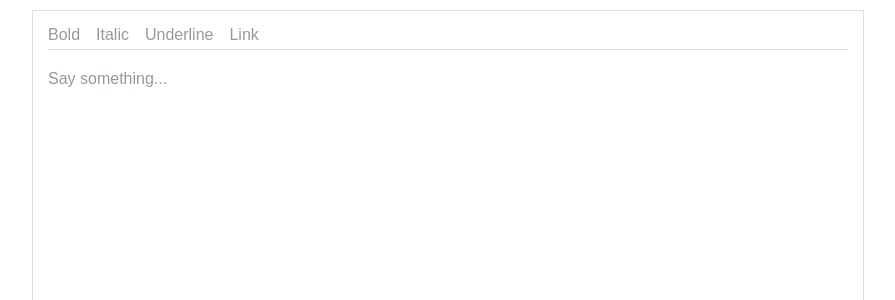
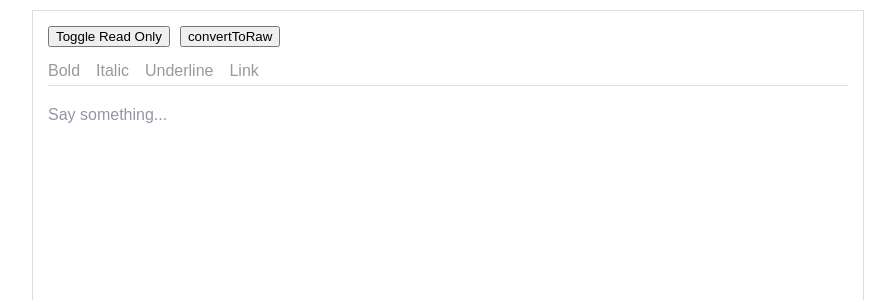
Before and after one commit to noiron/react-draft-editor, a React (Create React App) app: page / in a window 1280 px wide. Shown: the top 300 px of the page, without its empty margins (192-1087 px from the left). Built offline with nearby package versions, Linux system fonts and the light colour scheme.

Commit message:
add a default link entity to your selection

```diff
--- /dev/null
+++ b/src/components/Link.js
@@ -0,0 +1,11 @@
+import React from 'react';
+
+const Link = props => {
+    const { url } = props.contentState.getEntity(props.entityKey).getData();
+
+    return (
+        <a href={url}>{props.children}</a>
+    )
+}
+
+export default Link;
--- a/src/components/MyEditor.css
+++ b/src/components/MyEditor.css
@@ -31,3 +31,7 @@
   margin: 0 -15px -15px;
   padding: 15px;
 }
+
+.debug-button {
+    margin: 0 10px 15px 0;
+}
--- a/src/components/MyEditor.js
+++ b/src/components/MyEditor.js
@@ -1,6 +1,7 @@
 import React from 'react';
-import { Editor, EditorState, RichUtils } from 'draft-js';
+import { Editor, EditorState, RichUtils, convertToRaw, CompositeDecorator } from 'draft-js';
 import Toolbar from './Toolbar';
+import Link from './Link';
 
 import 'draft-js/dist/Draft.css';
 import './MyEditor.css';
@@ -8,8 +9,10 @@ import './MyEditor.css';
 class MyEditor extends React.Component {
     constructor(props) {
         super(props);
+
         this.state = {
-            editorState: EditorState.createEmpty()
+            editorState: EditorState.createEmpty(),
+            readOnly: false
         };
         this.onChange = editorState => this.setState({ editorState });
         this.focus = () => this.refs.editor.focus();
@@ -18,6 +21,18 @@ class MyEditor extends React.Component {
     toggleInlineStyle = inlineStyle => {
         this.onChange(
             RichUtils.toggleInlineStyle(this.state.editorState, inlineStyle)
+        );
+    }
+
+    toggleReadOnly = () => {
+        this.setState({
+            readOnly: !this.state.readOnly
+        })
+    }
+
+    contentConvertToRaw = () => {
+        console.log(
+            convertToRaw(this.state.editorState.getCurrentContent())
         );
     }
 
@@ -30,15 +45,51 @@ class MyEditor extends React.Component {
         return false;
     }
 
+    // 给选中的文字加上默认的链接 www.github.com
+    addLink = (e) => {
+        e.preventDefault();
+        const { editorState } = this.state;
+        const contentState = editorState.getCurrentContent();
+
+        const url = 'https://www.github.com';
+        // 在 ContentState 中创建一个 LINK entity
+        const contentStateWithEntity = contentState.createEntity(
+            'LINK',
+            'MUTABLE',
+            { url }
+        );
+
+        const entityKey = contentStateWithEntity.getLastCreatedEntityKey();
+        const newEditorState = EditorState.set(editorState, {
+            currentContent: contentStateWithEntity
+        });
+
+        this.setState({
+            editorState: RichUtils.toggleLink(
+                newEditorState,
+                newEditorState.getSelection(),
+                entityKey
+            )
+        });
+    }
+
     render() {
         const { editorState } = this.state;
         let className = 'Editor-editor';
 
         return (
             <div className="Editor-root">
+                <button onClick={this.toggleReadOnly} className="debug-button">
+                    Toggle Read Only
+                </button>
+                <button onClick={this.contentConvertToRaw} className="debug-button">
+                    convertToRaw
+                </button>
+
                 <Toolbar
                     editorState={editorState}
                     onToggle={this.toggleInlineStyle}
+                    addLink={this.addLink}
                 />
                 <div className={className}>
                     <Editor
@@ -47,6 +98,7 @@ class MyEditor extends React.Component {
                         handleKeyCommand={this.handleKeyCommand}
                         placeholder="Say something..."
                         ref="editor"
+                        readOnly={this.state.readOnly}
                     />
                 </div>
             </div>
--- a/src/components/Toolbar.js
+++ b/src/components/Toolbar.js
@@ -22,14 +22,9 @@ const Toolbar = props => {
                     style={type.style}
                 />
             ))}
-            <LinkButton addLink={addLink} />
+            <LinkButton addLink={props.addLink} />
         </div>
     );
 };
 
 export default Toolbar;
-
-
-function addLink() {
-    console.log('add a link');
-}
```
